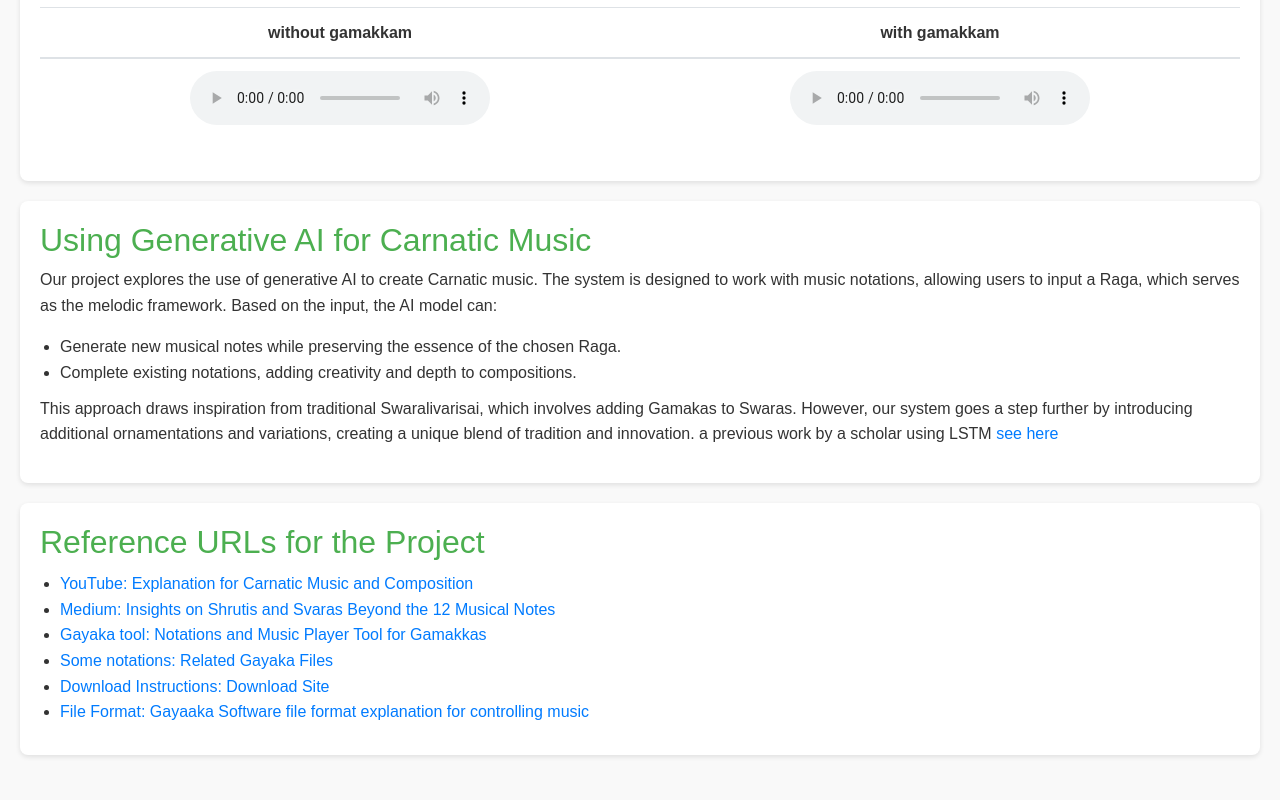
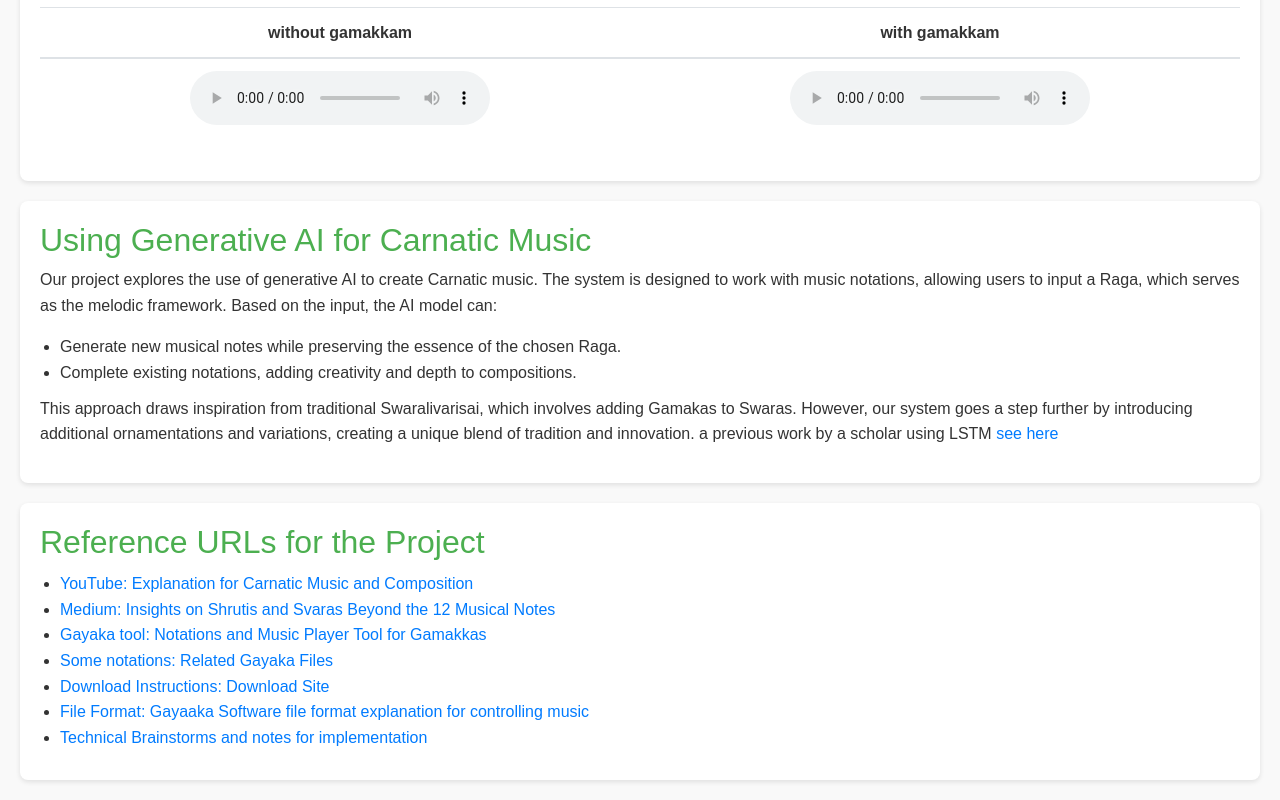
Before and after one commit to Senthilsk10/Java-example, a plain HTML site: page music_generation_report.html in a window 1280 px wide. Shown: the part 1707-2507 px from the top of the page. Before the commit the page ends 2482 px from the top, so only its background shows below. Drawn offline with nearby package versions, Linux system fonts and the light colour scheme.

Commit message:
Update music_generation_report.html

```diff
--- a/music_generation_report.html
+++ b/music_generation_report.html
@@ -143,6 +143,7 @@
         <li><a href="https://carnatic2000.tripod.com/gkafiles.htm" target="_blank">Some notations: Related Gayaka Files</a></li>
         <li><a href="https://carnatic2000.tripod.com/howtoget.htm" target="_blank">Download Instructions: Download Site</a></li>
         <li><a href="https://carnatic2000.tripod.com/gkformat.htm" target="_blank">File Format: Gayaaka Software file format explanation for controlling music</a></li>
+        <li><a href="https://app.eraser.io/workspace/NSxaWzCqL11Q1JDjPcBE" target="_blank">Technical Brainstorms and notes for implementation</a></li>
     </ul>
 
     </section>
```
